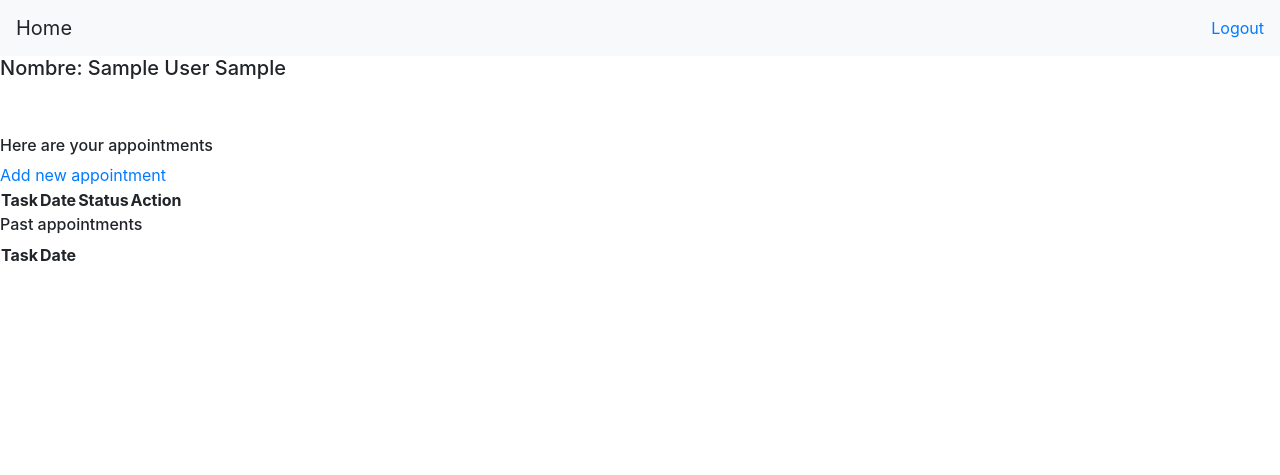
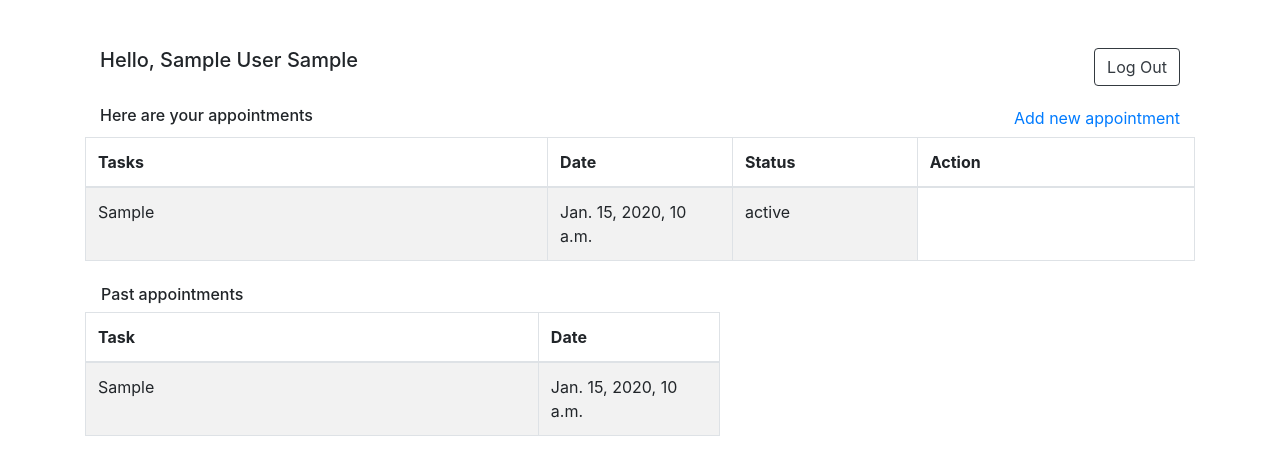
Before and after one commit to mixelectronico/EvaluacionModoPrueba, a Django app: template login/templates/home.html in a window 1280 px wide. Shown: the top 475 px of the page. Run offline with Django 3.2, Linux system fonts and the light colour scheme; the template is opened without the code that fills it: values that come from a table or form of the project are taken from there, others are empty; tables that the repository leaves empty hold one stand-in row (values such as "Sample post"); lists and menus that the app fills with data are empty; some libraries are stand-ins or nearby versions.

Commit message:
Agrego clases y vista de la página home

```diff
--- a/home/views.py
+++ b/home/views.py
@@ -1,14 +1,19 @@
 from django.shortcuts import render, redirect
 from django.contrib import messages
 from login.models import User
+from home.models import Appointment
 
 
 # Create your views here.
 def home(request):
     reg_user = User.objects.get(id=request.session['user_id'])
+    non_missed_appointment = Appointment.objects.exclude(status="Missed")
+    missed_appointments = Appointment.objects.filter(status="Missed")
 
     context = {
         "active_user": reg_user,
+        "non_missed_appointments": non_missed_appointment,
+        "missed_appointments": missed_appointments,
     }
 
     return render(request, 'home.html', context)
--- a/login/templates/edit_appointment.html
+++ b/login/templates/edit_appointment.html
@@ -4,7 +4,10 @@
     <meta charset="UTF-8">
     <meta name="viewport" content="width=device-width, initial-scale=1.0">
     <title>Login</title>
-    <link rel="stylesheet" href="https://stackpath.bootstrapcdn.com/bootstrap/4.1.3/css/bootstrap.min.css" integrity="sha384-MCw98/SFnGE8fJT3GXwEOngsV7Zt27NXFoaoApmYm81iuXoPkFOJwJ8ERdknLPMO" crossorigin="anonymous">
+    {% load static %}
+    <link rel="stylesheet" href="https://cdn.jsdelivr.net/npm/bootstrap@4.6.0/dist/css/bootstrap.min.css" integrity="sha384-B0vP5xmATw1+K9KRQjQERJvTumQW0nPEzvF6L/Z6nronJ3oUOFUFpCjEUQouq2+l" crossorigin="anonymous">
+    <script src="https://code.jquery.com/jquery-3.5.1.slim.min.js" integrity="sha384-DfXdz2htPH0lsSSs5nCTpuj/zy4C+OGpamoFVy38MVBnE+IbbVYUew+OrCXaRkfj" crossorigin="anonymous"></script>
+    <script src="https://cdn.jsdelivr.net/npm/bootstrap@4.6.0/dist/js/bootstrap.bundle.min.js" integrity="sha384-Piv4xVNRyMGpqkS2by6br4gNJ7DXjqk09RmUpJ8jgGtD7zP9yug3goQfGII0yAns" crossorigin="anonymous"></script>
 </head>
 <body>
     <div class="container">
--- a/login/templates/home.html
+++ b/login/templates/home.html
@@ -6,54 +6,74 @@
     <meta charset="UTF-8">
     <meta name="viewport" content="width=device-width, initial-scale=1.0">
     <title>Registro</title>
-    <link rel="stylesheet" href="https://stackpath.bootstrapcdn.com/bootstrap/4.1.3/css/bootstrap.min.css" integrity="sha384-MCw98/SFnGE8fJT3GXwEOngsV7Zt27NXFoaoApmYm81iuXoPkFOJwJ8ERdknLPMO" crossorigin="anonymous">
+    <link rel="stylesheet" href="https://cdn.jsdelivr.net/npm/bootstrap@4.6.0/dist/css/bootstrap.min.css" integrity="sha384-B0vP5xmATw1+K9KRQjQERJvTumQW0nPEzvF6L/Z6nronJ3oUOFUFpCjEUQouq2+l" crossorigin="anonymous">
+    <script src="https://code.jquery.com/jquery-3.5.1.slim.min.js" integrity="sha384-DfXdz2htPH0lsSSs5nCTpuj/zy4C+OGpamoFVy38MVBnE+IbbVYUew+OrCXaRkfj" crossorigin="anonymous"></script>
+    <script src="https://cdn.jsdelivr.net/npm/bootstrap@4.6.0/dist/js/bootstrap.bundle.min.js" integrity="sha384-Piv4xVNRyMGpqkS2by6br4gNJ7DXjqk09RmUpJ8jgGtD7zP9yug3goQfGII0yAns" crossorigin="anonymous"></script>
 </head>
 
 <body>
-    <div class="wrapper">
-    {% include "navbar.html" %}
-        <div class="header">
-            <h5>Nombre: {{active_user.nombre}} {{active_user.apellido}}</h5>
-            <br>
+    <div class="container my-5">
+        <div class="container-fluid">
+            <!--Hello / LogOut-->
+            <div class="row d-flex mb-1">
+                <div class="col-9  mb-3 d-sm-block">
+                    <h5>Hello, {{active_user.nombre}} {{active_user.apellido}}</h5>
                 </div>
-        <br>
-        <div class="content">
+                <div class="col-3 mb-3 d-flex justify-content-end">
+                    <a href="/logout" class="btn btn-outline-dark">Log Out</a>
+                </div>
+            </div>
+        </div>
+        <!--Your appointment-->
+        <div class="container-fluid">
+            <div class="row d-flex mb-1">
+                <div class="col-sm-7  d-sm-block">
                     <h6>Here are your appointments</h6>
-            <a href="">Add new appointment</a>
-            <table>
+                </div>
+                <div class="col-sm-5 d-flex justify-content-end">
+                    <a href="{% url 'create_appointment' %}">Add new appointment</a>
+                </div>
+            </div>
+        </div>
+        <table class="mb-4 table table-striped table-bordered">
             <thead>
                 <tr>
-                        <th>Task</th>
-                        <th>Date</th>
-                        <th>Status</th>
-                        <th>Action</th>
+                    <th scope="col" class="col-5">Tasks</th>
+                    <th scope="col" class="col-2">Date</th>
+                    <th scope="col" class="col-2">Status</th>
+                    <th scope="col" class="col-3">Action</th>
                 </tr>
             </thead>
             <tbody>
+                {% for appointment in non_missed_appointments %}
                 <tr>
-                        <td></td>
-                        <td></td>
-                        <td></td>
+                    <td>{{ appointment.task }}</td>
+                    <td>{{ appointment.date }}</td>
+                    <td>{{ appointment.status }}</td>
                 </tr>
+                {% endfor %}
+            </tbody>
+        </table>
+        <div class="row">
+            <div class="col-7">
+                <h6 class="mx-3">Past appointments</h6>
+                <table class="table table-striped table-bordered">
+                    <thead>
+                        <tr>
+                            <th scope="col" class="col-5">Task</th>
+                            <th scope="col" class="col-2">Date</th>
+                        </tr>
+                    </thead>
+                    <tbody>
+                        {% for appointment in missed_appointments %}
+                        <tr>
+                            <td>{{ appointment.task }}</td>
+                            <td>{{ appointment.date }}</td>
+                        </tr>
+                        {% endfor %}
                     </tbody>
                 </table>
             </div>
-        <div class="footer">
-            <h6>Past appointments</h6>
-            <table>
-                <thead>
-                    <tr>
-                        <th>Task</th>
-                        <th>Date</th>
-                    </tr>
-                </thead>
-                <tbody>
-                    <tr>
-                        <td></td>
-                        <td></td>
-                    </tr>
-                </tbody>
-            </table>
         </div>
     </div>
 </body>
--- a/login/urls.py
+++ b/login/urls.py
@@ -7,4 +7,6 @@ urlpatterns = [
     path('inicio', views.inicio),
     path('registro', views.registro),
     path('logout', views.logout),
+    path('create_appointment', views.create_appointment, name='create_appointment'),
+    path('add_appointment', views.add_appointment, name='add_appointment'),
 ]
--- a/urls.py
+++ /dev/null
@@ -1,6 +0,0 @@
-from django.urls import path, include
-from . import views
-
-urlpatterns = [
-    path('', views.home),
-]
```
Also changed, not shown: djangoSistemaBase/settings.py (+13 -0 lines), login/templates/add_appointment.html (+23 -8 lines), login/templates/index.html (+9 -6 lines), login/views.py (+12 -0 lines), 3 other files. Lines whose indentation alone changed are shown as unchanged.
